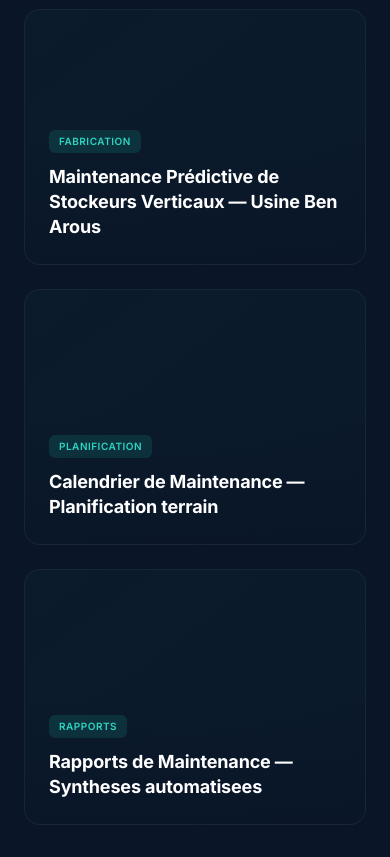
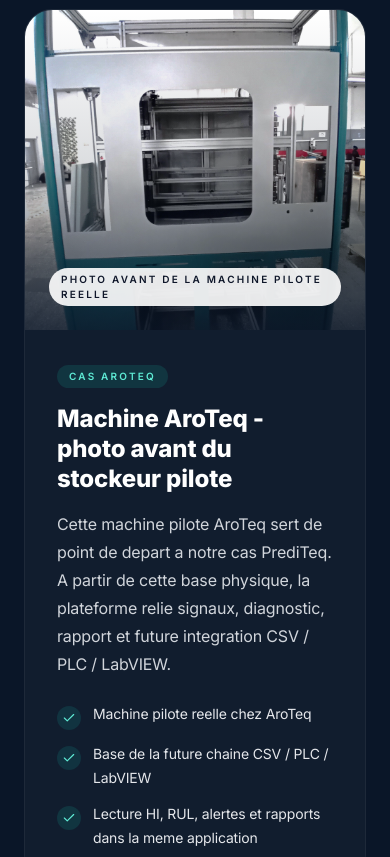
Before and after one commit to med-firas-abed/predict-forge-pro, a React (Vite) app in the folder prediteq_frontend/: page / in a window 390 px wide. Shown: the part 6320-7177 px from the top of the page. Built offline with nearby package versions, Linux system fonts and the light colour scheme; no server answers.

Commit message:
Add AroTeq front-photo case study to landing page

```diff
--- a/prediteq_frontend/src/components/pages/LandingPage.tsx
+++ b/prediteq_frontend/src/components/pages/LandingPage.tsx
@@ -100,10 +100,36 @@
   },
   cases: {
     title: { fr: "Nos etudes de cas", en: "Our case studies" },
+    featured: {
+      tag: { fr: "CAS AROTEQ", en: "AROTEQ CASE" },
+      title: { fr: "Machine AroTeq - photo avant du stockeur pilote", en: "AroTeq machine - front view of the pilot carousel" },
+      desc: {
+        fr: "Cette machine pilote AroTeq sert de point de depart a notre cas PrediTeq. A partir de cette base physique, la plateforme relie signaux, diagnostic, rapport et future integration CSV / PLC / LabVIEW.",
+        en: "This AroTeq pilot machine is the starting point of our PrediTeq case study. From this physical base, the platform connects signals, diagnosis, reporting, and future CSV / PLC / LabVIEW integration.",
+      },
+      caption: { fr: "Photo avant de la machine pilote reelle", en: "Front photo of the real pilot machine" },
+      points: {
+        fr: ["Machine pilote reelle chez AroTeq", "Base de la future chaine CSV / PLC / LabVIEW", "Lecture HI, RUL, alertes et rapports dans la meme application"],
+        en: ["Real pilot machine at AroTeq", "Foundation of the future CSV / PLC / LabVIEW chain", "HI, RUL, alerts, and reports in the same application"],
+      },
+    },
     items: [
-      { tag: { fr: "FABRICATION", en: "MANUFACTURING" }, title: { fr: "Maintenance Prédictive de Stockeurs Verticaux — Usine Ben Arous", en: "Vertical Storage Carousel Predictive Maintenance — Ben Arous Factory" } },
-      { tag: { fr: "PLANIFICATION", en: "PLANNING" }, title: { fr: "Calendrier de Maintenance — Planification terrain", en: "Maintenance Calendar — Field scheduling" } },
-      { tag: { fr: "RAPPORTS", en: "REPORTS" }, title: { fr: "Rapports de Maintenance — Syntheses automatisees", en: "Maintenance reports — automated summaries" } },
+      {
+        tag: { fr: "PLANIFICATION", en: "PLANNING" },
+        title: { fr: "Calendrier de maintenance - suivi terrain", en: "Maintenance calendar - field follow-up" },
+        desc: {
+          fr: "Les actions deja validees sont visibles par machine pour garder une lecture simple du terrain.",
+          en: "Validated actions stay visible per machine to keep the field view simple and operational.",
+        },
+      },
+      {
+        tag: { fr: "RAPPORTS", en: "REPORTS" },
+        title: { fr: "Rapport machine - synthese claire et export PDF", en: "Machine report - clear summary and PDF export" },
+        desc: {
+          fr: "Chaque machine peut etre relue a travers un rapport cible, sans melanger les autres equipements.",
+          en: "Each machine can be reviewed through a focused report, without mixing in other equipment.",
+        },
+      },
     ],
   },
   pricing: {
@@ -713,17 +739,62 @@
   const { lang } = useLang();
   const { theme } = useTheme();
   const dark = theme === "dark";
+  const featured = T.cases.featured;
   return (
     <section className={`py-24 ${dark ? 'bg-[#0a1628]' : 'bg-white'}`}>
       <div className="max-w-6xl mx-auto px-6">
         <h2 className={`text-4xl sm:text-5xl font-extrabold mb-16 text-center ${dark ? 'text-white' : 'text-gray-900'}`}>
           {T.cases.title[lang]}
         </h2>
-        <div className="grid sm:grid-cols-2 lg:grid-cols-3 gap-6">
+        <div className="grid lg:grid-cols-[1.5fr_0.9fr] gap-6">
+          <article
+            className={`overflow-hidden rounded-[28px] border ${dark ? 'border-white/5 bg-white/[0.03]' : 'border-gray-200 bg-white shadow-[0_24px_48px_-32px_rgba(15,23,42,0.22)]'}`}
+          >
+            <div className="grid lg:grid-cols-[1.05fr_0.95fr] h-full">
+              <div className="relative min-h-[320px] overflow-hidden">
+                <img
+                  src="/landing-aroteq-photo-avant.jpg?v=20260601a"
+                  alt={lang === "fr" ? "Photo avant de la machine AroTeq" : "Front photo of the AroTeq machine"}
+                  className="absolute inset-0 h-full w-full object-cover"
+                />
+                <div className={`absolute inset-0 ${dark ? 'bg-gradient-to-t from-[#0a1628]/80 via-[#0a1628]/15 to-transparent' : 'bg-gradient-to-t from-slate-900/65 via-slate-900/10 to-transparent'}`} />
+                <div className="absolute bottom-0 left-0 right-0 p-6">
+                  <span className="inline-flex rounded-full bg-white/90 px-3 py-1 text-[10px] font-semibold uppercase tracking-[0.22em] text-slate-900">
+                    {featured.caption[lang]}
+                  </span>
+                </div>
+              </div>
+
+              <div className="p-8 sm:p-10">
+                <span className={`inline-block px-3 py-1 rounded-full text-[10px] font-semibold uppercase tracking-[0.22em] ${dark ? 'bg-teal-500/15 text-teal-300' : 'bg-teal-700/10 text-teal-700'}`}>
+                  {featured.tag[lang]}
+                </span>
+                <h3 className={`mt-4 text-2xl sm:text-3xl font-extrabold leading-tight ${dark ? 'text-white' : 'text-gray-900'}`}>
+                  {featured.title[lang]}
+                </h3>
+                <p className={`mt-4 leading-7 ${dark ? 'text-gray-300' : 'text-gray-600'}`}>
+                  {featured.desc[lang]}
+                </p>
+
+                <div className="mt-6 space-y-3">
+                  {featured.points[lang].map((point) => (
+                    <div key={point} className="flex items-start gap-3">
+                      <span className={`mt-1 inline-flex h-6 w-6 shrink-0 items-center justify-center rounded-full ${dark ? 'bg-teal-500/15 text-teal-300' : 'bg-teal-700/10 text-teal-700'}`}>
+                        <Check className="h-3.5 w-3.5" />
+                      </span>
+                      <p className={`text-sm leading-6 ${dark ? 'text-gray-200' : 'text-gray-700'}`}>{point}</p>
+                    </div>
+                  ))}
+                </div>
+              </div>
+            </div>
+          </article>
+
+          <div className="grid sm:grid-cols-2 lg:grid-cols-1 gap-6">
           {T.cases.items.map((c) => (
             <div
               key={c.title.en}
-              className={`group relative rounded-2xl border transition-all overflow-hidden h-64 flex flex-col justify-end p-6 ${dark ? 'border-white/5 bg-gradient-to-br from-teal-900/10 to-cyan-900/5 hover:border-teal-500/20' : 'border-gray-200 bg-gradient-to-br from-teal-50 to-teal-100/30 hover:border-teal-700/40 hover:shadow-lg'}`}
+              className={`group relative rounded-2xl border transition-all overflow-hidden min-h-[220px] flex flex-col justify-end p-6 ${dark ? 'border-white/5 bg-gradient-to-br from-teal-900/10 to-cyan-900/5 hover:border-teal-500/20' : 'border-gray-200 bg-gradient-to-br from-teal-50 to-teal-100/30 hover:border-teal-700/40 hover:shadow-lg'}`}
             >
               <div className={`absolute inset-0 ${dark ? 'bg-gradient-to-t from-[#0a1628]/90 via-transparent to-transparent' : 'bg-gradient-to-t from-white/80 via-transparent to-transparent'}`} />
               <div className="relative z-10">
@@ -731,9 +802,11 @@
                   {c.tag[lang]}
                 </span>
                 <h3 className={`text-lg font-bold leading-snug ${dark ? 'text-white' : 'text-gray-900'}`}>{c.title[lang]}</h3>
+                <p className={`mt-3 text-sm leading-6 ${dark ? 'text-gray-300' : 'text-gray-600'}`}>{c.desc[lang]}</p>
               </div>
             </div>
           ))}
+          </div>
         </div>
       </div>
     </section>
```
Also changed, not shown: prediteq_frontend/public/landing-aroteq-photo-avant.jpg (added).
